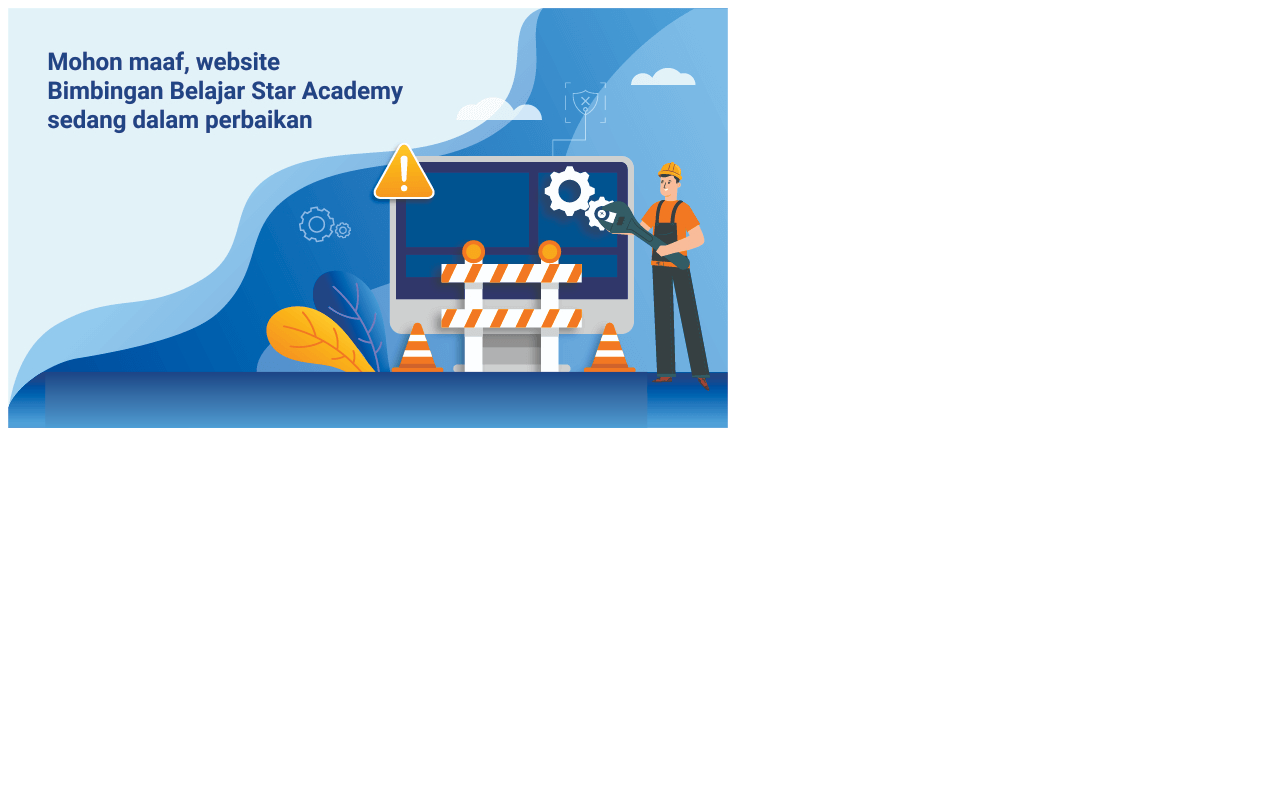
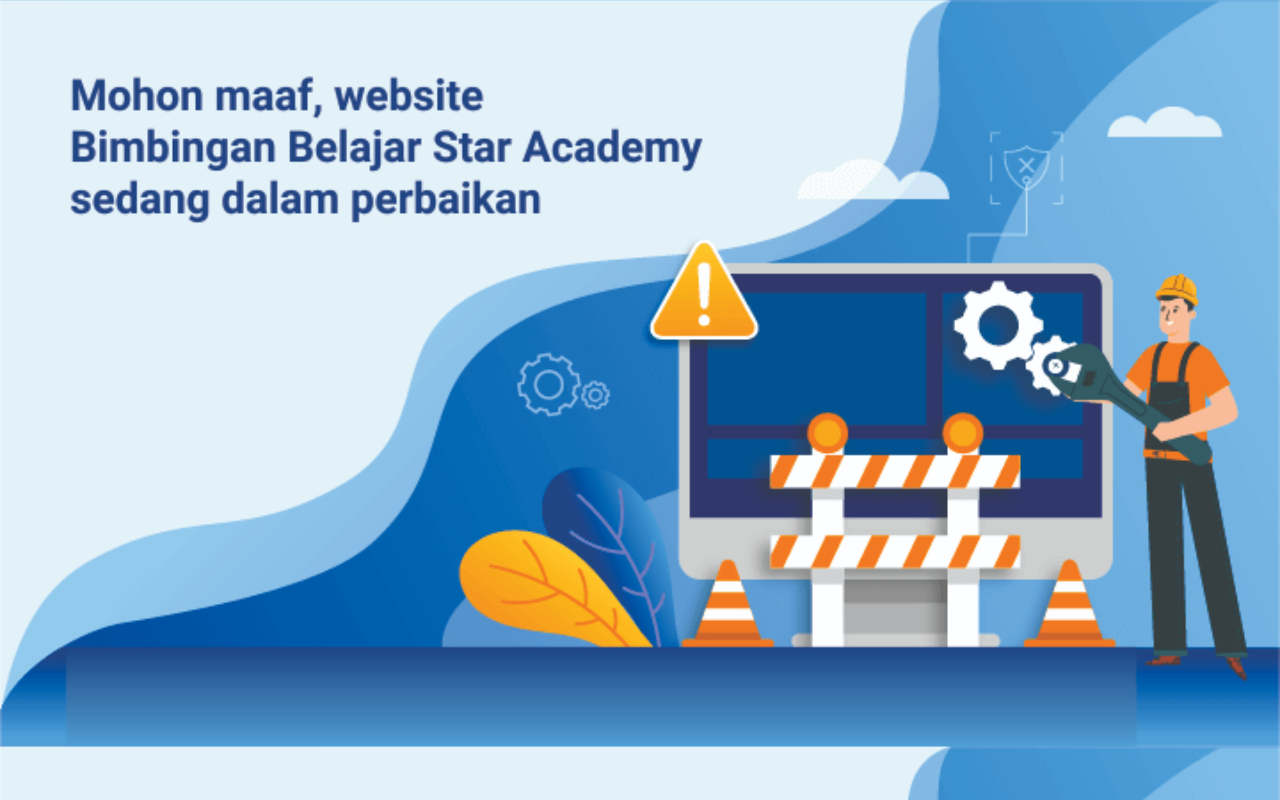
Before and after one commit to staracademyjaya/LandingPage-SA, a plain HTML site: page index.html in a window 1280 px wide. Drawn offline with Linux system fonts and the light colour scheme.

Commit message:
Update Tampilan

```diff
--- a/index.html
+++ b/index.html
@@ -12,11 +12,16 @@
             height: auto;
             background-size: cover;
         }
+
+        body {
+            background-image: url(assets/images/perbaikan.jpg);
+            background-size: cover
+        }
     </style>
 </head>
 
 <body>
-    <img src="assets/images/perbaikan.jpg" alt="" srcset="" />
+
 </body>
 
 </html>
```
